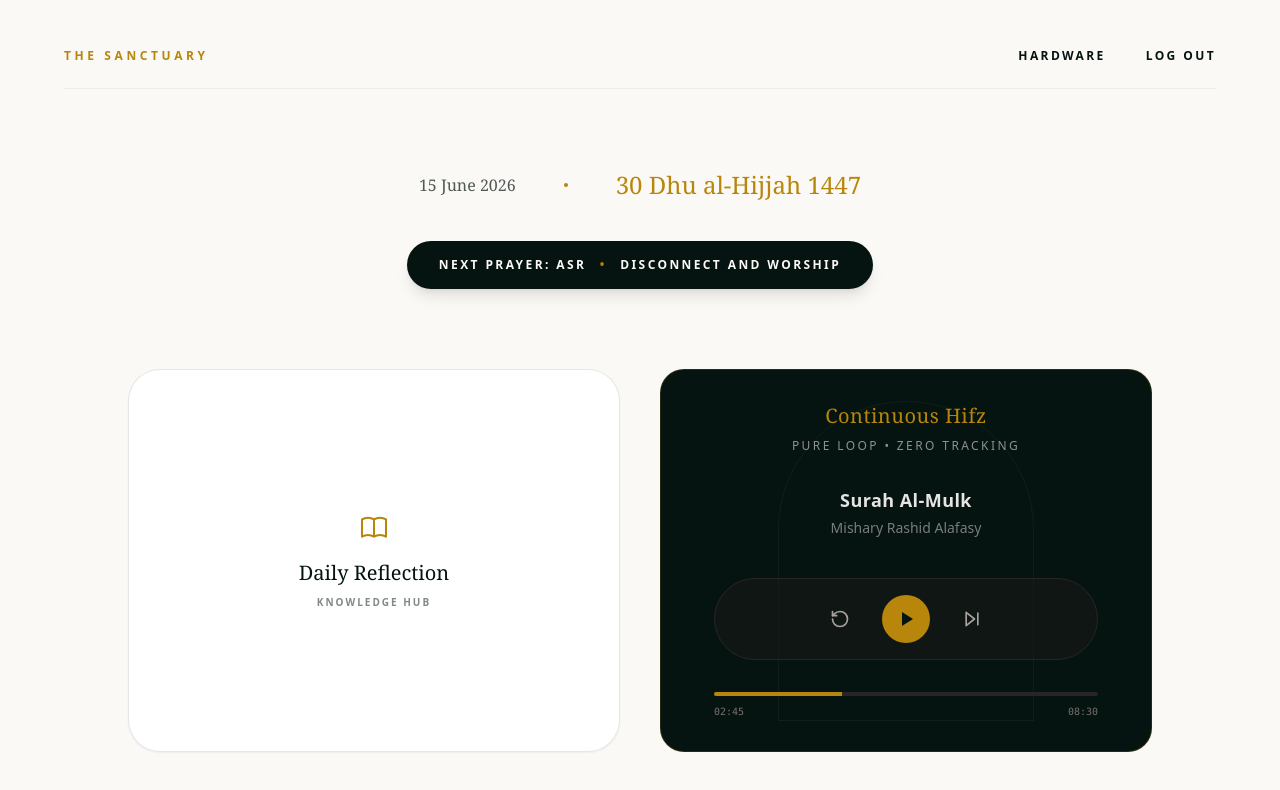
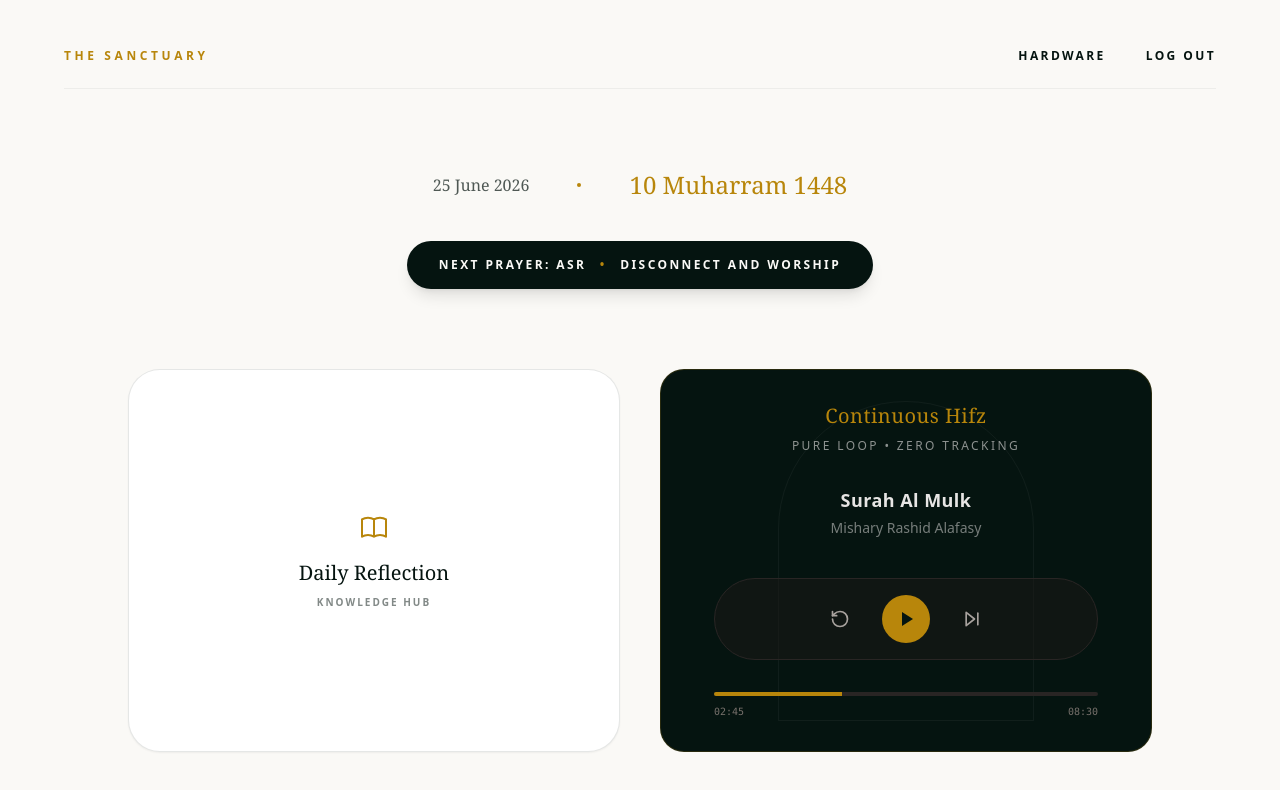
Before and after one commit to amanahco/amanah-web, a Next.js app: page /dashboard in a window 1280 px wide. Shown: the top 790 px of the page. Built offline with nearby package versions, Linux system fonts and the light colour scheme.

Commit message:
feat(dashboard): enhance Dashboard component with updated date displays, improved audio player functionality, and refined UI elements for better user experience

```diff
--- a/app/dashboard/page.tsx
+++ b/app/dashboard/page.tsx
@@ -1,14 +1,18 @@
 /**
- * UI: Amanah Web Storefront - Inner Sanctuary Dashboard
- * Description: The distraction-free foundation for members.
+ * UI: Amanah Web Storefront Inner Sanctuary Dashboard
+ * Description: The distraction free foundation for members.
  * STRICT PROTOCOL APPLIED: UK English. No performance tracking or streaks.
- * © 2026 Amanah Co. & Gemini Collaboration. All Rights Reserved.
+ * Amanah Collective Ltd ©️ 2026. All Rights Reserved.
  */
 
-import React from 'react';
+"use client";
+
+import React, { useState } from 'react';
 import Link from 'next/link';
 
 export default function Dashboard() {
+  const [isPlaying, setIsPlaying] = useState(false);
+
   return (
     <main className="min-h-screen bg-[#FAF9F6] flex flex-col items-center pt-12 pb-24 px-6 md:px-12 font-sans text-[#051410] overflow-x-hidden">
 
@@ -26,9 +30,9 @@ export default function Dashboard() {
       {/* Spiritual Anchor: Dates and Prayer Reminder */}
       <div className="w-full max-w-5xl flex flex-col items-center text-center mb-20 mt-4">
          <div className="flex flex-col md:flex-row items-center gap-4 md:gap-12 mb-10">
-            <p className="text-sm md:text-base font-serif text-[#051410]/70">15 June 2026</p>
+            <p className="text-sm md:text-base font-serif text-[#051410]/70">25 June 2026</p>
             <div className="hidden md:block w-1 h-1 rounded-full bg-[#B8860B]"></div>
-            <p className="text-xl md:text-2xl font-serif text-[#B8860B]">30 Dhu al-Hijjah 1447</p>
+            <p className="text-xl md:text-2xl font-serif text-[#B8860B]">10 Muharram 1448</p>
          </div>
 
          <div className="px-8 py-4 bg-[#051410] rounded-full shadow-lg">
@@ -38,20 +42,20 @@ export default function Dashboard() {
          </div>
       </div>
 
-      {/* Dashboard Modules Placeholder */}
+      {/* Dashboard Modules */}
       <div className="w-full max-w-5xl grid grid-cols-1 md:grid-cols-2 gap-10">
 
         {/* Daily Reflection Module */}
-        <div className="border border-[#051410]/10 rounded-[2rem] p-10 bg-white shadow-sm flex flex-col justify-center items-center text-center min-h-[300px] hover:border-[#B8860B]/30 transition-colors duration-300 cursor-pointer">
+        <Link href="/dashboard/reflection" className="border border-[#051410]/10 rounded-[2rem] p-10 bg-white shadow-sm flex flex-col justify-center items-center text-center min-h-[300px] hover:border-[#B8860B]/30 transition-colors duration-300 cursor-pointer block">
            <span className="text-[#B8860B] mb-4">
              <svg className="w-8 h-8" fill="none" stroke="currentColor" viewBox="0 0 24 24"><path strokeLinecap="round" strokeLinejoin="round" strokeWidth="1.5" d="M12 6.253v13m0-13C10.832 5.477 9.246 5 7.5 5S4.168 5.477 3 6.253v13C4.168 18.477 5.754 18 7.5 18s3.332.477 4.5 1.253m0-13C13.168 5.477 14.754 5 16.5 5c1.747 0 3.332.477 4.5 1.253v13C19.832 18.477 18.247 18 16.5 18c-1.746 0-3.332.477-4.5 1.253"></path></svg>
            </span>
            <h3 className="text-xl font-serif text-[#051410] mb-2">Daily Reflection</h3>
            <p className="text-[10px] uppercase tracking-[0.2em] text-[#051410]/50 font-bold">Knowledge Hub</p>
-        </div>
+        </Link>
 
-{/* Section 3: Sanctuary Audio */}
-<section className="bg-[#051410] rounded-3xl p-8 text-center text-stone-200 border border-[#B8860B]/20 relative overflow-hidden">
+        {/* Sanctuary Audio Section */}
+        <section className="bg-[#051410] rounded-3xl p-8 text-center text-stone-200 border border-[#B8860B]/20 relative overflow-hidden">
           {/* Subtle Arch Background */}
           <div className="absolute inset-0 opacity-5 pointer-events-none flex justify-center items-center">
              <div className="w-64 h-80 border border-stone-200 rounded-t-full"></div>
@@ -66,7 +70,7 @@ export default function Dashboard() {
 
               {/* Now Playing Info */}
               <div className="text-center mb-4">
-                <h3 className="text-lg font-semibold tracking-wide">Surah Al-Mulk</h3>
+                <h3 className="text-lg font-semibold tracking-wide">Surah Al Mulk</h3>
                 <p className="text-sm opacity-50 mt-1">Mishary Rashid Alafasy</p>
               </div>
 
@@ -76,8 +80,15 @@ export default function Dashboard() {
                   <svg xmlns="http://www.w3.org/2000/svg" width="20" height="20" viewBox="0 0 24 24" fill="none" stroke="currentColor" strokeWidth="2" strokeLinecap="round" strokeLinejoin="round"><path d="M3 12a9 9 0 1 0 9-9 9.75 9.75 0 0 0-6.74 2.74L3 8"/><path d="M3 3v5h5"/></svg>
                 </button>
 
-                <button className="bg-[#B8860B] text-[#051410] w-12 h-12 rounded-full flex items-center justify-center hover:scale-105 transition-transform">
-                  <svg xmlns="http://www.w3.org/2000/svg" width="24" height="24" viewBox="0 0 24 24" fill="currentColor"><path d="M8 5v14l11-7z"/></svg>
+                <button
+                  onClick={() => setIsPlaying(!isPlaying)}
+                  className="bg-[#B8860B] text-[#051410] w-12 h-12 rounded-full flex items-center justify-center hover:scale-105 transition-transform"
+                >
+                  {isPlaying ? (
+                    <svg xmlns="http://www.w3.org/2000/svg" width="24" height="24" viewBox="0 0 24 24" fill="currentColor"><path d="M6 4h4v16H6zm8 0h4v16h-4z"/></svg>
+                  ) : (
+                    <svg xmlns="http://www.w3.org/2000/svg" width="24" height="24" viewBox="0 0 24 24" fill="currentColor"><path d="M8 5v14l11-7z"/></svg>
+                  )}
                 </button>
 
                 <button className="text-stone-400 hover:text-[#B8860B] transition-colors">
@@ -98,13 +109,15 @@ export default function Dashboard() {
             </div>
           </div>
         </section>
-        <div className="border border-[#051410]/10 rounded-[2rem] p-10 bg-[#EAE6DF] shadow-sm flex flex-col justify-center items-center text-center min-h-[300px] hover:border-[#B8860B]/30 transition-colors duration-300 cursor-pointer">
+
+        {/* Hifz Audio Player Module */}
+        <Link href="/dashboard/hifz" className="border border-[#051410]/10 rounded-[2rem] p-10 bg-[#EAE6DF] shadow-sm flex flex-col justify-center items-center text-center min-h-[300px] hover:border-[#B8860B]/30 transition-colors duration-300 cursor-pointer block">
            <span className="text-[#051410] mb-4">
              <svg className="w-8 h-8" fill="none" stroke="currentColor" viewBox="0 0 24 24"><path strokeLinecap="round" strokeLinejoin="round" strokeWidth="1.5" d="M9 19V6l12-3v13M9 19c0 1.105-1.343 2-3 2s-3-.895-3-2 1.343-2 3-2 3 .895 3 2zm12-3c0 1.105-1.343 2-3 2s-3-.895-3-2 1.343-2 3-2 3 .895 3 2zM9 10l12-3"></path></svg>
            </span>
            <h3 className="text-xl font-serif text-[#051410] mb-2">Hifz Audio Player</h3>
            <p className="text-[10px] uppercase tracking-[0.2em] text-[#051410]/50 font-bold">Pure Loop Integration</p>
-        </div>
+        </Link>
 
       </div>
 
```
